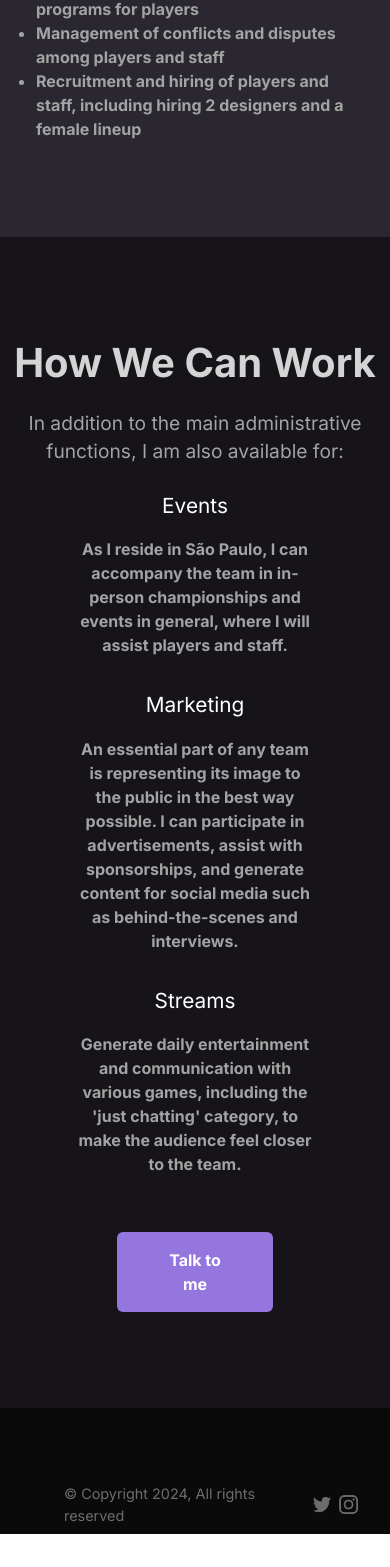
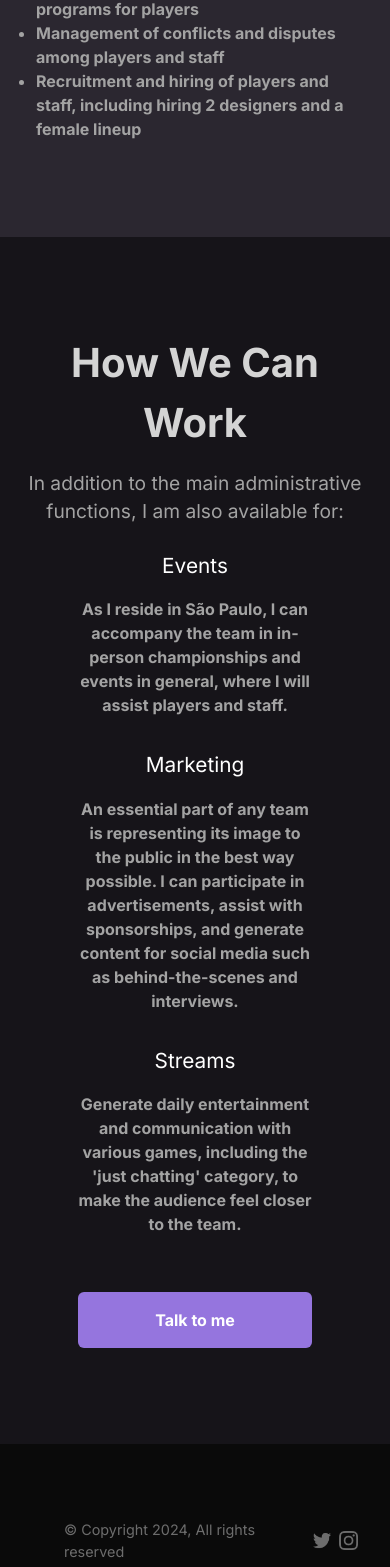
Before and after one commit to xheyoka/sexo, a Next.js app: page /en in a window 390 px wide. Shown: the part 4950-6517 px from the top of the page. Before the commit the page ends 6484 px from the top, so only its background shows below. Built offline with nearby package versions, Linux system fonts and the light colour scheme.

Commit message:
fix: how we can work section bugs

```diff
--- a/src/app/[lang]/components/experience.jsx
+++ b/src/app/[lang]/components/experience.jsx
@@ -44,7 +44,7 @@ export default function Experience(prop) {
             })}
         </div>
     </div>
-    <div className='bg-[#161419] py-24'>
+    <div className='bg-[#161419] py-24 px-4'>
         <div className='flex flex-col justify-center items-center text-center gap-2'>
             <span className='text-[2.5rem] font-bold text-neutral-300'>{prop.lang.services.more.title}</span>
             <span className='socialMediaContentText  text-neutral-400 mt-2 text-[1.2rem]'>{prop.lang.services.more.desc}</span>
@@ -63,7 +63,7 @@ export default function Experience(prop) {
               </div>
             </div>
                 <a href="mailto:heyokaesports@gmail.com" target="_blank">
-                    <button className='font-bold mt-12 flex px-12 py-4 bg-[#9575DE] hover:bg-white hover:text-black duration-300 rounded-md w-[40dvw] justify-center'>{prop.lang.home.buttonText}</button>
+                    <button className='moreButton font-bold mt-12 flex px-12 py-4 bg-[#9575DE] hover:bg-white hover:text-black duration-300 rounded-md w-[40dvw] justify-center'>{prop.lang.home.buttonText}</button>
                 </a>
         </div>
     </div>
--- a/src/app/[lang]/globals.css
+++ b/src/app/[lang]/globals.css
@@ -374,7 +374,9 @@
 
 @media screen and (max-width: 545px){
 
-
+    .moreButton {
+        width: 60dvw;
+    }
     .navbar {
         padding-left: 40px;
         padding-right: 40px;
```
